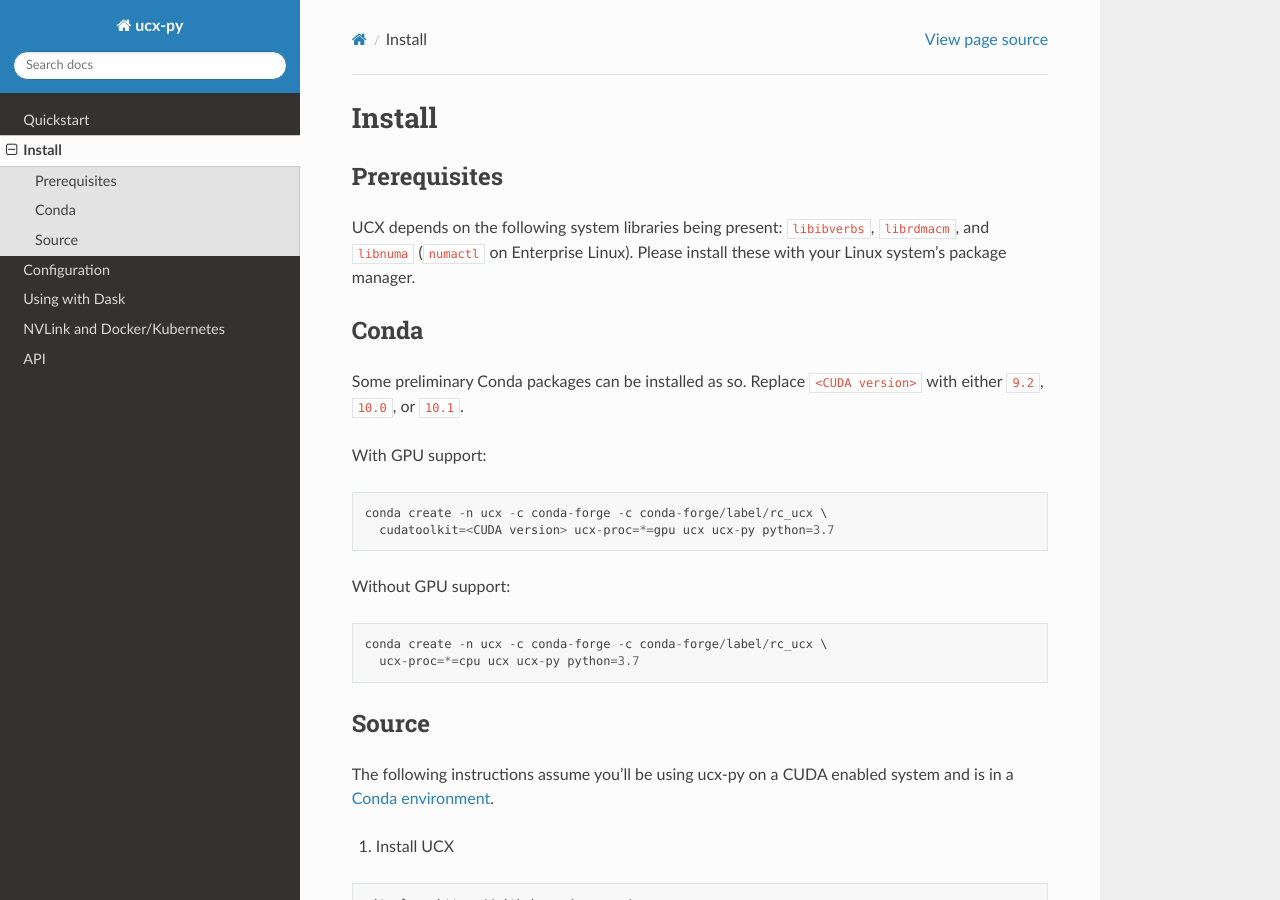
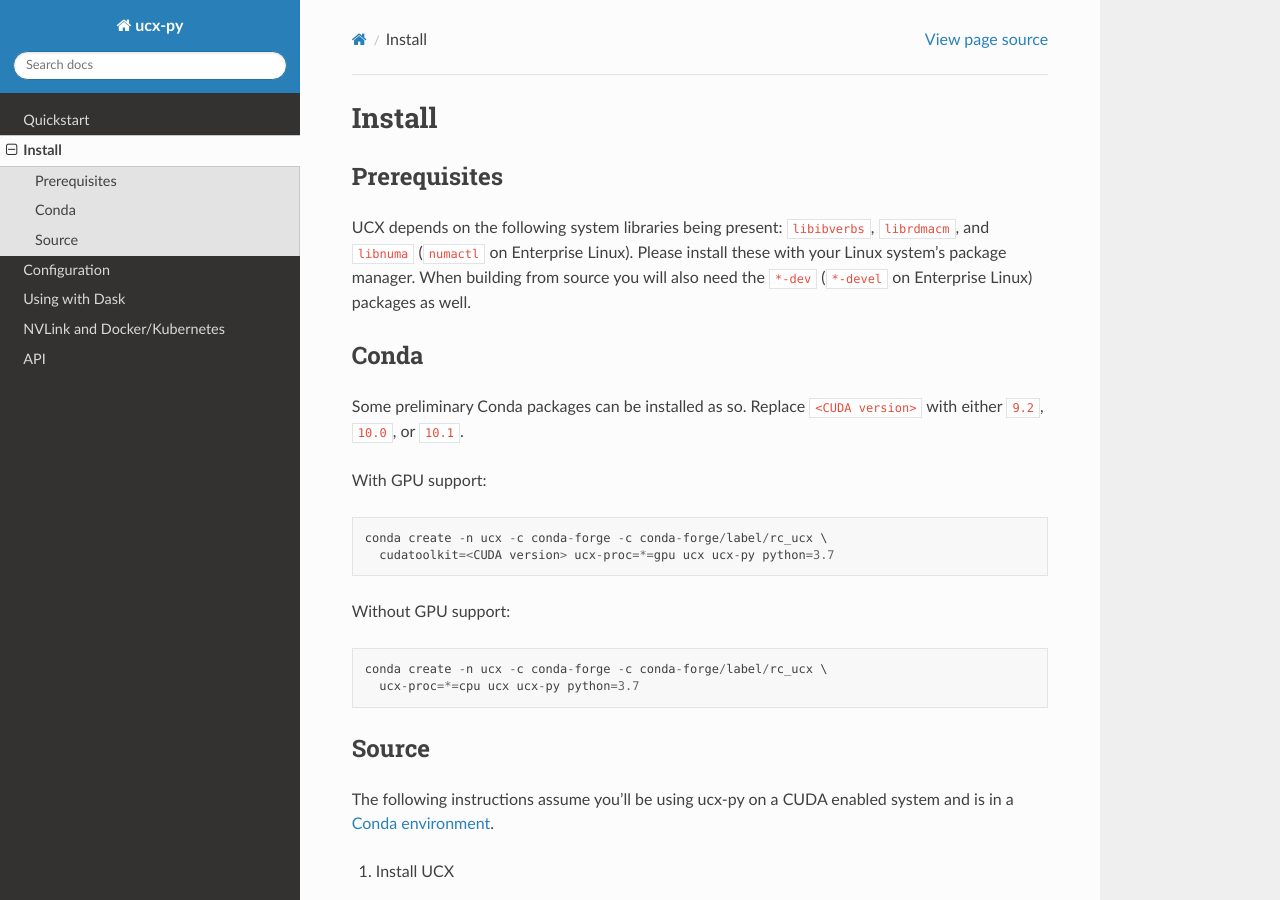
Before and after one commit to rapidsai/ucx-py, a Sphinx documentation site: the page built from docs/source/install.rst, in a window 1280 px wide and 900 px high. Built offline with Sphinx 7.4.7 and the Read the Docs theme 2.0.0, drawn with Linux system fonts in a browser that asks for light colours.

Commit message:
Note development packages may be needed

```diff
--- a/docs/source/install.rst
+++ b/docs/source/install.rst
@@ -6,7 +6,9 @@
 
 UCX depends on the following system libraries being present: ``libibverbs``,
 ``librdmacm``, and ``libnuma`` (``numactl`` on Enterprise Linux).  Please
-install these with your Linux system's package manager.
+install these with your Linux system's package manager. When building from
+source you will also need the ``*-dev`` (``*-devel`` on Enterprise Linux)
+packages as well.
 
 Conda
 -----
```
